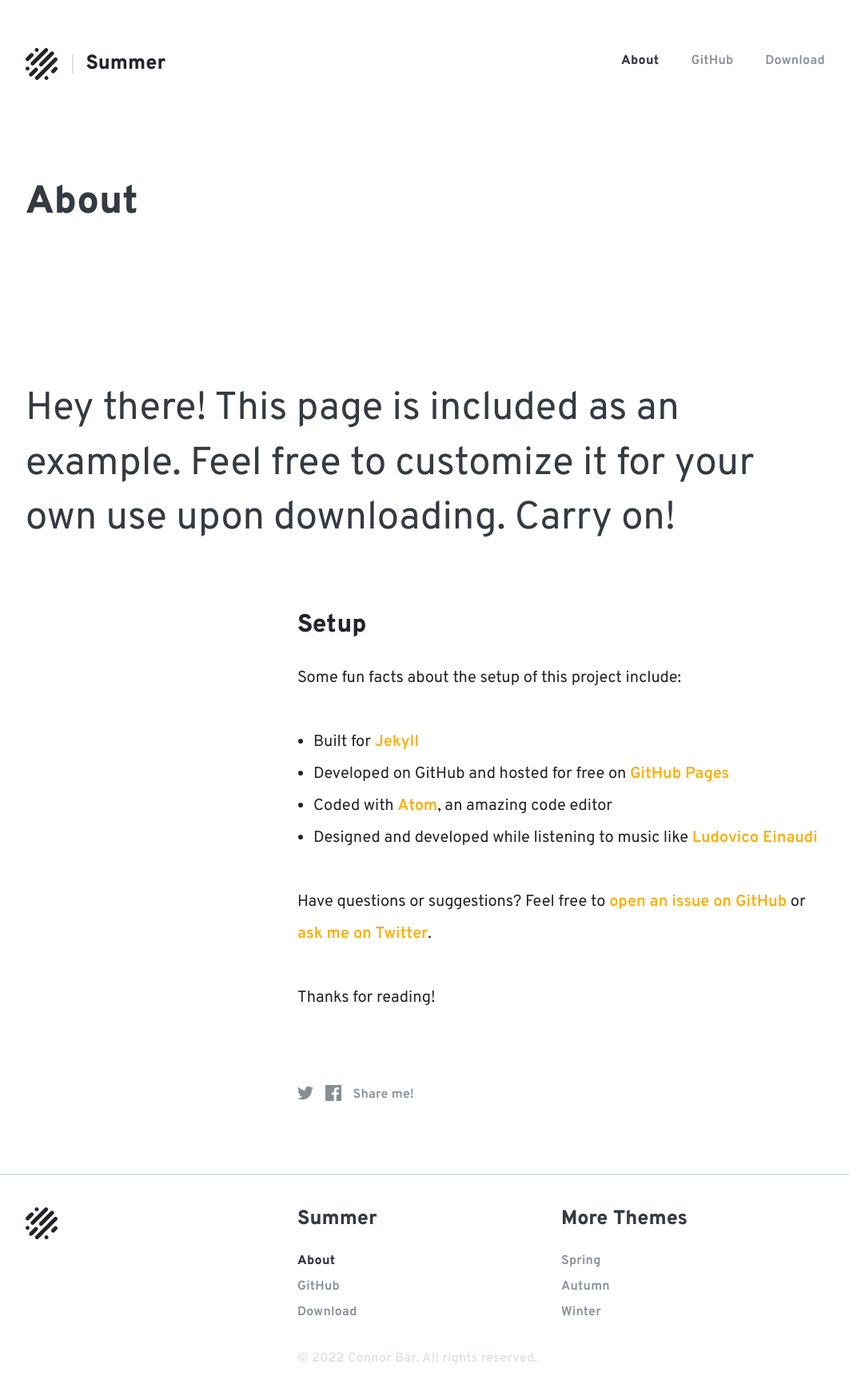
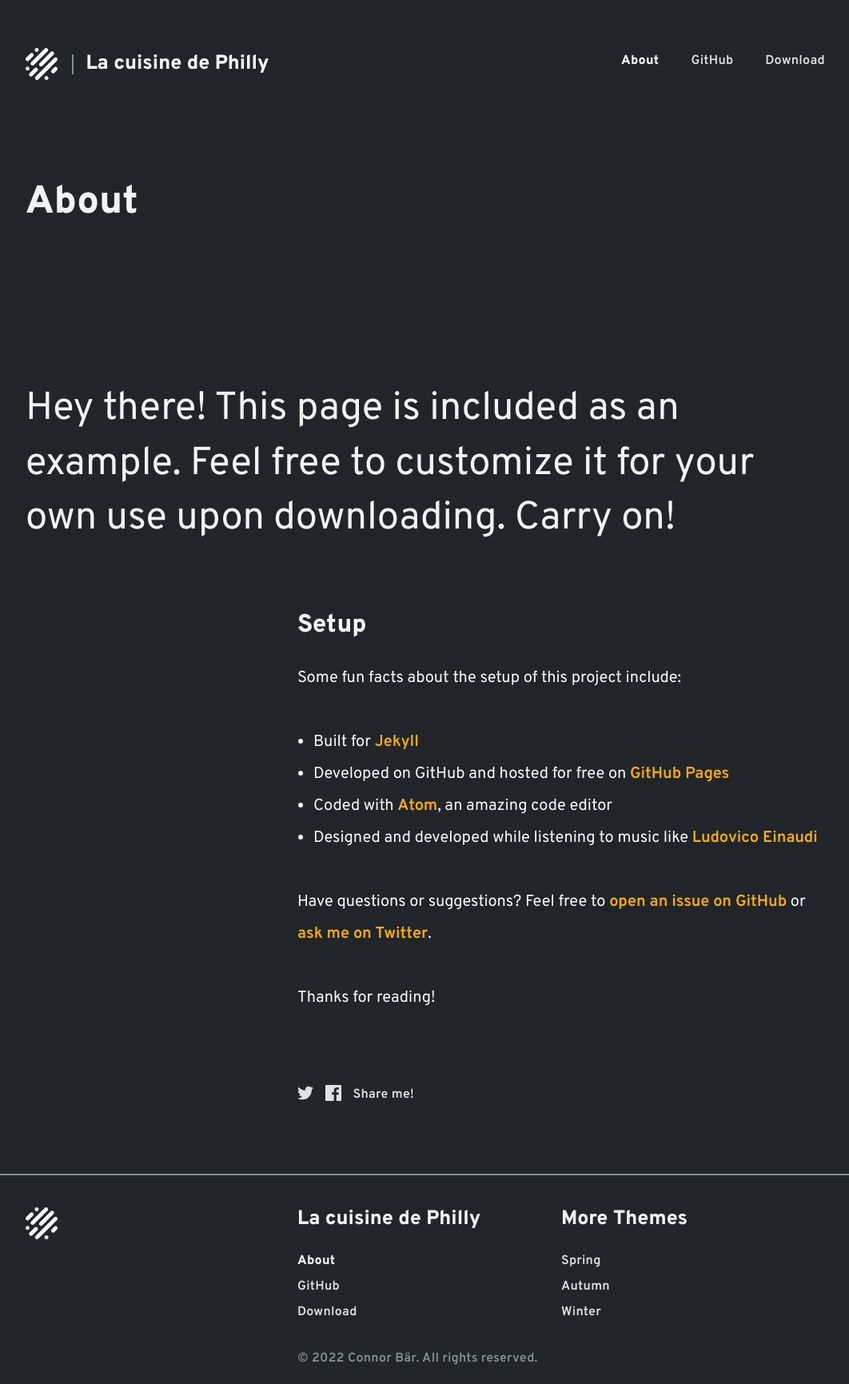
Before and after one commit to ptitphilly/ptitphilly.github.io, a Jekyll site: the page built from about/index.md, in a window 1280 px wide. Shown: the whole page at 80% size, without its empty margins (108-1170 px from the left). Built offline with Jekyll 4.4.1, drawn with Linux system fonts in a browser that asks for light colours.

Commit message:
Update _config.yml

```diff
--- a/_config.yml
+++ b/_config.yml
@@ -32,10 +32,10 @@ permalink: /:title/
 compress_html:
   clippings: all
   comments: all
-dark_theme: false
+dark_theme: true
 
 # Site meta
-title: Summer
+title: La cuisine de Philly
 tagline: 'Delicious & healthy recipes'
 description: 'A simple Jekyll theme with a photo sidebar.'
 keywords: 'connor, bär, designer, traveller, code, jekyll, developer, theme'
```
